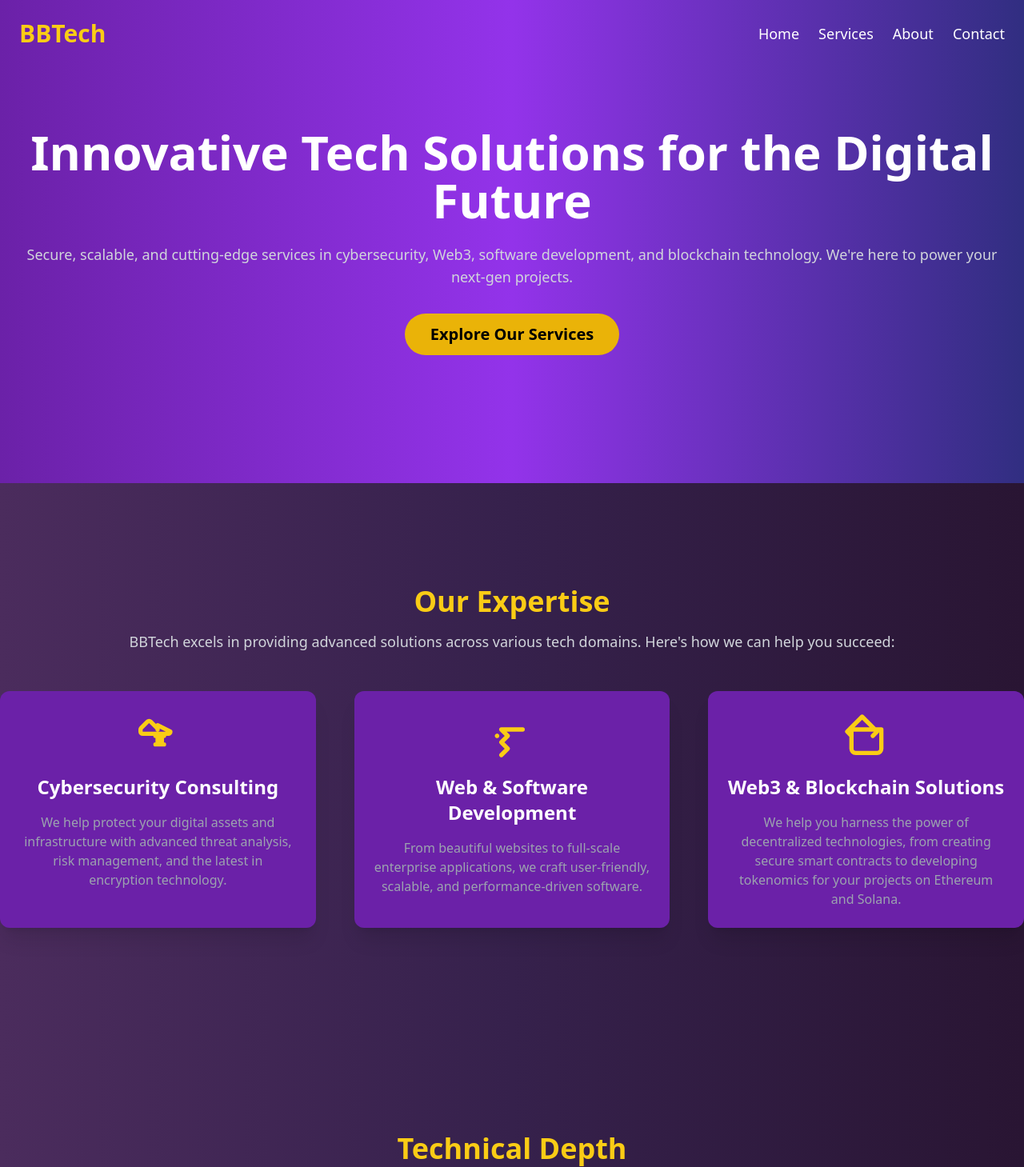
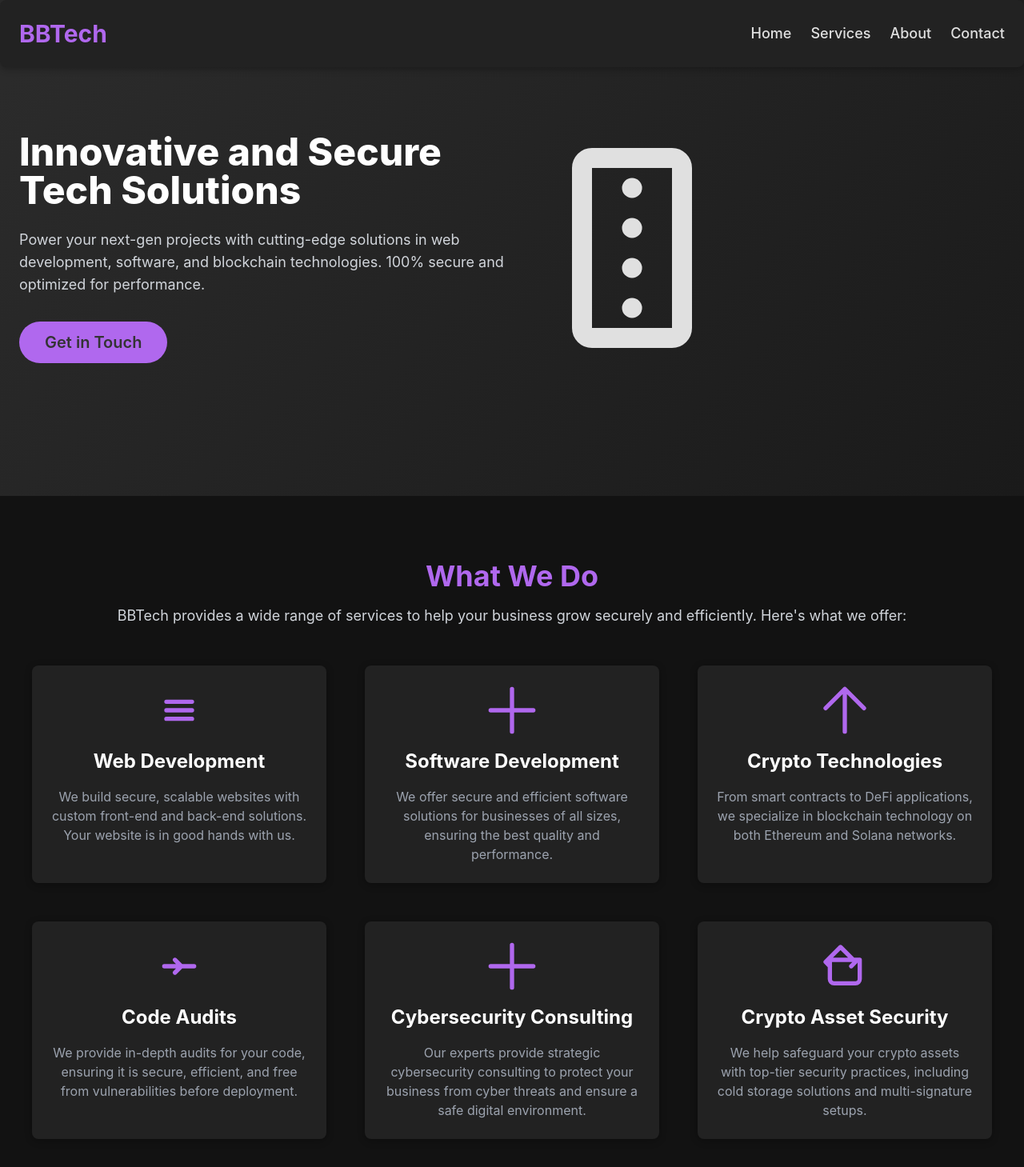
Before and after one commit to bbtechdotcloud/bbtechdotcloud.github.io, a plain HTML site: page index.html in a window 1280 px wide. Shown: the top 1459 px of the page at 80% size. Drawn offline with nearby package versions, Linux system fonts and the light colour scheme.

Commit message:
Update index.html

```diff
--- a/index.html
+++ b/index.html
@@ -5,33 +5,77 @@
   <meta charset="UTF-8">
   <meta name="viewport" content="width=device-width, initial-scale=1.0">
   <meta http-equiv="X-UA-Compatible" content="ie=edge">
-  <meta name="description" content="BBTech provides innovative tech solutions including cybersecurity consulting, web and software development, Web3 and blockchain solutions, and more. Empower your next-gen projects with our expertise.">
+  <meta name="description" content="BBTech provides innovative and secure tech solutions including web development, software development, blockchain, crypto asset security, and more. Empower your next-gen projects with our expertise.">
   <meta name="author" content="BBTech">
 
-
+  <!-- Open Graph meta tags for social media previews -->
   <meta property="og:title" content="BBTech - Tech Solutions">
-  <meta property="og:description" content="BBTech provides innovative tech solutions including cybersecurity consulting, web and software development, Web3 and blockchain solutions, and more. Empower your next-gen projects with our expertise.">
+  <meta property="og:description" content="BBTech provides innovative and secure tech solutions including web development, software development, blockchain, crypto asset security, and more. Empower your next-gen projects with our expertise.">
   <meta property="og:image" content="./bbtech.png">
   <meta property="og:url" content="https://bbtech.cloud">
   <meta property="og:type" content="website">
 
-
+  <!-- Twitter card meta tags -->
   <meta name="twitter:card" content="summary_large_image">
   <meta name="twitter:title" content="BBTech - Tech Solutions">
-  <meta name="twitter:description" content="BBTech provides innovative tech solutions including cybersecurity consulting, web and software development, Web3 and blockchain solutions, and more. Empower your next-gen projects with our expertise.">
+  <meta name="twitter:description" content="BBTech provides innovative and secure tech solutions including web development, software development, blockchain, crypto asset security, and more. Empower your next-gen projects with our expertise.">
   <meta name="twitter:image" content="./bbtech.png">
 
   <title>BBTech - Tech Solutions</title>
   <link rel="icon" href="./bbtech.png" type="image/png">
   <script src="https://cdn.tailwindcss.com"></script>
+  <script src="https://cdn.jsdelivr.net/npm/daisyui@1.25.2/dist/full.js"></script>
   <style>
-    /* Custom animations */
+    /* Custom Styles for Blockchair-like UI */
+    body {
+      font-family: 'Inter', sans-serif;
+      background-color: #121212;
+      color: #E0E0E0;
+    }
+
+    .gradient-bg {
+      background: linear-gradient(135deg, #2c2c2c 0%, #1a1a1a 100%);
+    }
+
+    .card-bg {
+      background-color: #222;
+      border-radius: 8px;
+      box-shadow: 0 2px 10px rgba(0, 0, 0, 0.3);
+
+    }
+
+    /* Card Hover effect */
+    .card:hover {
+      transform: scale(1.05);
+      transition: all 0.3s ease-in-out;
+    }
+
+    .text-yellow-custom {
+      color: #b068ee;
+    }
+
+    .btn-primary {
+      background-color: #b068ee;
+      color: #333;
+    }
+
+    .btn-primary:hover {
+      background-color: #b088ee;
+    }
+
+    /* Section Styling */
+    .section-padding {
+      padding: 80px 0;
+      margin-left: 2.5rem;
+      margin-right: 2.5rem;
+    }
+
+    /* Animation */
     @keyframes fadeInUp {
       0% {
         opacity: 0;
-        transform: translateY(50px);
+        transform: translateY(20px);
       }
-
       100% {
         opacity: 1;
         transform: translateY(0);
@@ -41,202 +85,204 @@
     .fade-in-up {
       animation: fadeInUp 1s ease-out forwards;
     }
-    /* Gradient background for the hero section */
-.hero {
-  background: linear-gradient(to right, #6a4c8c, #5a3f8c, #3e1e5d);
+
+    /* IPhone Animation */
+    @keyframes slideIn {
+      0% {
+        transform: translateX(-200px);
+        opacity: 0;
+      }
+      100% {
+        transform: translateX(0);
+        opacity: 1;
+      }
     }
 
-/* Darker gradient for the service and technical sections */
-.bg-gradient-to-r {
-  background: linear-gradient(to right, #4b2c5d, #36214c, #291533);
+    .iphone-svg {
+      width: 300px;
+      height: auto;
+      max-width: 100%;
+      animation: slideIn 1s ease-out forwards;
     }
 
-/* Lighter gradient for the call to action (explore services) button */
-.bg-yellow-500 {
-  background-color: #fbbf24;
+    /* Mobile Responsiveness */
+    @media (max-width: 768px) {
+      .hero {
+        text-align: center;
+        padding: 60px 20px;
       }
 
-.bg-yellow-400 {
-  background-color: #f59e0b;
+      .iphone-svg {
+        width: 250px;
+        margin-top: 20px;
       }
 
-/* Card background color and hover effect */
       .service-card {
-  background-color: #4b2c5d;
+        margin-bottom: 30px;
       }
 
-.service-card:hover {
-  background-color: #5a3f8c;
-  transform: scale(1.05);
-  transition: background-color 0.3s ease, transform 0.3s ease;
+      .btn-primary {
+        padding: 12px 30px;
+      }
     }
 
-/* Subtle gradient for the contact section */
-.bg-black {
-  background-color: #1a1a1a;
+    /* Mobile Responsive Grids */
+    @media (max-width: 480px) {
+      .container {
+        padding-left: 15px;
+        padding-right: 15px;
       }
 
-/* Navbar links and hover effect */
-.navbar a:hover {
-  color: #fbbf24;
-  transition: color 0.3s ease;
+      .hero {
+        padding: 50px 15px;
       }
 
-/* Text colors */
-.text-yellow-400 {
-  color: #fbbf24;
+      .section-padding {
+        padding: 60px 0;
       }
 
-.text-white {
-  color: #ffffff;
+      .service-card {
+        text-align: center;
       }
-
-.text-gray-300 {
-  color: #d1d5db;
     }
-
-.text-gray-400 {
-  color: #9ca3af;
-}
-
-/* Button background color for Explore Our Services */
-.btn-yellow {
-  background-color: #fbbf24;
-  transition: background-color 0.3s ease;
-}
-
-.btn-yellow:hover {
-  background-color: #f59e0b;
-}
-
-/* Fade-in animation */
-.fade-in-up {
-  animation: fadeInUp 1s ease-out forwards;
-}
-
-/* Gradient background for the technical depth section */
-#technical-topics {
-  background: linear-gradient(to right, #4b2c5d, #36214c, #291533);
-}
-
-/* Gradient background for the services section */
-#services {
-  background: linear-gradient(to right, #4b2c5d, #36214c, #291533);
-}
-
-/* Footer Section */
-#contact {
-  background-color: #1a1a1a;
-  color: white;
-}
-
-/* Fixing the text links for email */
-a {
-  color: #fbbf24;
-  transition: color 0.3s ease;
-}
-
-a:hover {
-  color: #f59e0b;
-}
-
   </style>
 </head>
 
-<body class="bg-gray-900 text-white">
+<body>
 
-
-<nav class="fixed top-0 left-0 w-full p-6 bg-transparent z-50">
-  <div class="flex items-center justify-between container mx-auto">
-    <a href="#" class="text-3xl font-bold text-yellow-400">BBTech</a>
-    <ul class="hidden md:flex space-x-6 text-lg font-medium">
+  <!-- Navbar -->
+<!-- Navbar -->
+<nav class="fixed top-0 left-0 w-full p-6 card-bg z-50">
+  <div class="container mx-auto flex items-center justify-between">
+    <a href="#" class="text-3xl font-bold text-yellow-custom">BBTech</a>
+    <ul class="flex space-x-6 text-lg font-medium">
       <li><a href="#home" class="hover:text-yellow-400 transition">Home</a></li>
       <li><a href="#services" class="hover:text-yellow-400 transition">Services</a></li>
       <li><a href="#about" class="hover:text-yellow-400 transition">About</a></li>
       <li><a href="#contact" class="hover:text-yellow-400 transition">Contact</a></li>
     </ul>
-    <!-- Mobile Menu -->
-    <div class="md:hidden">
-      <button id="menu-toggle" class="text-yellow-400">
-        <svg xmlns="http://www.w3.org/2000/svg" fill="none" viewBox="0 0 24 24" stroke="currentColor" class="w-6 h-6">
-          <path stroke-linecap="round" stroke-linejoin="round" stroke-width="2" d="M4 6h16M4 12h16M4 18h16"></path>
-        </svg>
-      </button>
-    </div>
-  </div>
-  <!-- Mobile Dropdown Menu -->
-  <div id="mobile-menu" class="md:hidden bg-gray-900 absolute top-20 left-0 w-full px-6 py-4 hidden">
-    <ul class="space-y-4 text-lg">
-      <li><a href="#home" class="text-yellow-400 hover:text-yellow-500">Home</a></li>
-      <li><a href="#services" class="text-yellow-400 hover:text-yellow-500">Services</a></li>
-      <li><a href="#about" class="text-yellow-400 hover:text-yellow-500">About</a></li>
-      <li><a href="#contact" class="text-yellow-400 hover:text-yellow-500">Contact</a></li>
-    </ul>
   </div>
 </nav>
 
-<script>
-  document.getElementById('menu-toggle').addEventListener('click', function() {
-    const menu = document.getElementById('mobile-menu');
-    menu.classList.toggle('hidden');
-  });
-</script>
 
-
-  <section class="hero bg-gradient-to-r from-purple-800 via-purple-600 to-indigo-900 text-center py-40" id="home">
-    <div class="container mx-auto px-6">
-      <h1 class="text-6xl font-extrabold text-white fade-in-up">Innovative Tech Solutions for the Digital Future</h1>
+  <!-- Hero Section -->
+  <section class="hero gradient-bg text-center py-40" id="home">
+    <div class="container mx-auto px-6 flex flex-col md:flex-row items-center justify-between">
+      <div class="w-full md:w-1/2 text-left">
+        <h1 class="text-5xl font-extrabold text-white fade-in-up">Innovative and Secure Tech Solutions</h1>
         <p class="text-lg text-gray-300 mt-6 fade-in-up" style="animation-delay: 0.3s;">
-        Secure, scalable, and cutting-edge services in cybersecurity, Web3, software development, and blockchain technology.
-        We're here to power your next-gen projects.
+          Power your next-gen projects with cutting-edge solutions in web development, software, and blockchain technologies. 100% secure and optimized for performance.
         </p>
-      <a href="#services" class="inline-block mt-8 bg-yellow-500 hover:bg-yellow-400 text-black py-3 px-8 rounded-full text-xl font-semibold transition">
-        Explore Our Services
+        <a href="#contact" class="inline-block mt-8 btn-primary py-3 px-8 rounded-full text-xl font-semibold transition">
+          Get in Touch
         </a>
+      </div>
+      <!-- iPhone SVG -->
+      <div class="w-full md:w-1/2 mt-8 md:mt-0">
+        <svg class="iphone-svg" xmlns="http://www.w3.org/2000/svg" viewBox="0 0 24 24" fill="none" stroke="currentColor">
+          <path stroke-linecap="round" stroke-linejoin="round" stroke-width="2" d="M8 3h8a1 1 0 011 1v16a1 1 0 01-1 1H8a1 1 0 01-1-1V4a1 1 0 011-1z" />
+          <path stroke-linecap="round" stroke-linejoin="round" stroke-width="2" d="M12 18h.01M12 14h.01M12 10h.01M12 6h.01" />
+        </svg>
+      </div>
     </div>
   </section>
 
-
-  <section class="py-32 bg-gradient-to-r from-purple-900 via-purple-800 to-purple-900" id="services">
+  <!-- Services Section -->
+<!-- Services Section -->
+<section class="section-padding" id="about">
   <div class="container mx-auto text-center">
-      <h2 class="text-4xl font-bold text-yellow-400 fade-in-up">Our Expertise</h2>
+    <h2 class="text-4xl font-bold text-yellow-custom fade-in-up">What We Do</h2>
     <p class="text-lg text-gray-300 mt-4 fade-in-up" style="animation-delay: 0.3s;">
-        BBTech excels in providing advanced solutions across various tech domains. Here's how we can help you succeed:
+      BBTech provides a wide range of services to help your business grow securely and efficiently. Here's what we offer:
     </p>
-      <div class="grid grid-cols-1 md:grid-cols-3 gap-12 mt-12">
-
-        <div class="service-card p-6 bg-purple-800 rounded-xl shadow-xl transform hover:scale-105 transition">
-          <svg class="w-16 h-16 mx-auto text-yellow-400 mb-4" xmlns="http://www.w3.org/2000/svg" fill="none" viewBox="0 0 24 24" stroke="currentColor">
-            <path stroke-linecap="round" stroke-linejoin="round" stroke-width="2" d="M13 16h-1v-4h1m2 0h-1v4h1m-4 0h1v-4h-1m1-5V9a1 1 0 00-.293-.707l-3-3a1 1 0 00-.707-.293 1 1 0 00-.707.293l-3 3A1 1 0 004 9v1a1 1 0 001 1h12a1 1 0 001-1z" />
+    <div class="grid grid-cols-1 sm:grid-cols-2 lg:grid-cols-3 gap-12 mt-12">
+      <!-- Service 1: Web Development (Front-end & Back-end) -->
+      <div class="service-card p-6 card-bg text-center">
+        <svg class="w-16 h-16 mx-auto text-yellow-custom mb-4" xmlns="http://www.w3.org/2000/svg" fill="none" viewBox="0 0 24 24" stroke="currentColor">
+          <path stroke-linecap="round" stroke-linejoin="round" stroke-width="2" d="M6 12h12M6 16h12M6 8h12" />
+        </svg>
+        <h3 class="text-2xl font-bold text-white">Web Development</h3>
+        <p class="text-gray-400 mt-4">We build secure, scalable websites with custom front-end and back-end solutions. Your website is in good hands with us.</p>
+      </div>
+      <!-- Service 2: Software Development -->
+      <div class="service-card p-6 card-bg text-center">
+        <svg class="w-16 h-16 mx-auto text-yellow-custom mb-4" xmlns="http://www.w3.org/2000/svg" fill="none" viewBox="0 0 24 24" stroke="currentColor">
+          <path stroke-linecap="round" stroke-linejoin="round" stroke-width="2" d="M12 2v20m10-10H2" />
+        </svg>
+        <h3 class="text-2xl font-bold text-white">Software Development</h3>
+        <p class="text-gray-400 mt-4">We offer secure and efficient software solutions for businesses of all sizes, ensuring the best quality and performance.</p>
+      </div>
+      <!-- Service 3: Crypto Technologies (Ethereum & Solana) -->
+      <div class="service-card p-6 card-bg text-center">
+        <svg class="w-16 h-16 mx-auto text-yellow-custom mb-4" xmlns="http://www.w3.org/2000/svg" fill="none" viewBox="0 0 24 24" stroke="currentColor">
+          <path stroke-linecap="round" stroke-linejoin="round" stroke-width="2" d="M3 11l9-9 9 9M12 2v20" />
+        </svg>
+        <h3 class="text-2xl font-bold text-white">Crypto Technologies</h3>
+        <p class="text-gray-400 mt-4">From smart contracts to DeFi applications, we specialize in blockchain technology on both Ethereum and Solana networks.</p>
+      </div>
+      <!-- Service 4: Code Audits -->
+      <div class="service-card p-6 card-bg text-center">
+        <svg class="w-16 h-16 mx-auto text-yellow-custom mb-4" xmlns="http://www.w3.org/2000/svg" fill="none" viewBox="0 0 24 24" stroke="currentColor">
+          <path stroke-linecap="round" stroke-linejoin="round" stroke-width="2" d="M10 9l3 3-3 3M5 12h14" />
+        </svg>
+        <h3 class="text-2xl font-bold text-white">Code Audits</h3>
+        <p class="text-gray-400 mt-4">We provide in-depth audits for your code, ensuring it is secure, efficient, and free from vulnerabilities before deployment.</p>
+      </div>
+      <!-- Service 5: Cybersecurity Consulting -->
+      <div class="service-card p-6 card-bg text-center">
+        <svg class="w-16 h-16 mx-auto text-yellow-custom mb-4" xmlns="http://www.w3.org/2000/svg" fill="none" viewBox="0 0 24 24" stroke="currentColor">
+          <path stroke-linecap="round" stroke-linejoin="round" stroke-width="2" d="M12 2v20m10-10H2" />
         </svg>
         <h3 class="text-2xl font-bold text-white">Cybersecurity Consulting</h3>
-          <p class="text-gray-400 mt-4">We help protect your digital assets and infrastructure with advanced threat analysis, risk management, and the latest in encryption technology.</p>
+        <p class="text-gray-400 mt-4">Our experts provide strategic cybersecurity consulting to protect your business from cyber threats and ensure a safe digital environment.</p>
       </div>
-
-        <div class="service-card p-6 bg-purple-800 rounded-xl shadow-xl transform hover:scale-105 transition">
-          <svg class="w-16 h-16 mx-auto text-yellow-400 mb-4" xmlns="http://www.w3.org/2000/svg" fill="none" viewBox="0 0 24 24" stroke="currentColor">
-            <path stroke-linecap="round" stroke-linejoin="round" stroke-width="2" d="M7 9l3 3-3 3m0 0l3 3-3 3M7 9h10M5 12h.01M5 12l-.01-.01M5 12h.01M5 12l-.01.01" />
-          </svg>
-          <h3 class="text-2xl font-bold text-white">Web & Software Development</h3>
-          <p class="text-gray-400 mt-4">From beautiful websites to full-scale enterprise applications, we craft user-friendly, scalable, and performance-driven software.</p>
-        </div>
-
-        <div class="service-card p-6 bg-purple-800 rounded-xl shadow-xl transform hover:scale-105 transition">
-          <svg class="w-16 h-16 mx-auto text-yellow-400 mb-4" xmlns="http://www.w3.org/2000/svg" fill="none" viewBox="0 0 24 24" stroke="currentColor">
+      <!-- Service 6: Crypto Asset Security -->
+      <div class="service-card p-6 card-bg text-center">
+        <svg class="w-16 h-16 mx-auto text-yellow-custom mb-4" xmlns="http://www.w3.org/2000/svg" fill="none" viewBox="0 0 24 24" stroke="currentColor">
           <path stroke-linecap="round" stroke-linejoin="round" stroke-width="2" d="M5 12l-2-2 7-7 7 7-2 2M7 20h10a2 2 0 002-2V9H5v9a2 2 0 002 2z" />
         </svg>
-          <h3 class="text-2xl font-bold text-white">Web3 & Blockchain Solutions</h3>
-          <p class="text-gray-400 mt-4">We help you harness the power of decentralized technologies, from creating secure smart contracts to developing tokenomics for your projects on Ethereum and Solana.</p>
+        <h3 class="text-2xl font-bold text-white">Crypto Asset Security</h3>
+        <p class="text-gray-400 mt-4">We help safeguard your crypto assets with top-tier security practices, including cold storage solutions and multi-signature setups.</p>
+      </div>
+      <!-- Service 7: Smart Contract Development -->
+      <div class="service-card p-6 card-bg text-center">
+        <svg class="w-16 h-16 mx-auto text-yellow-custom mb-4" xmlns="http://www.w3.org/2000/svg" fill="none" viewBox="0 0 24 24" stroke="currentColor">
+          <path stroke-linecap="round" stroke-linejoin="round" stroke-width="2" d="M5 12h4m0 0h4m-4 0v4m4-4v4" />
+        </svg>
+        <h3 class="text-2xl font-bold text-white">Smart Contract Development</h3>
+        <p class="text-gray-400 mt-4">We design and deploy smart contracts on blockchain platforms to ensure secure and automated transactions for your decentralized projects.</p>
+      </div>
+      <!-- Service 8: Legal Compliance for Crypto -->
+      <div class="service-card p-6 card-bg text-center">
+        <svg class="w-16 h-16 mx-auto text-yellow-custom mb-4" xmlns="http://www.w3.org/2000/svg" fill="none" viewBox="0 0 24 24" stroke="currentColor">
+          <path stroke-linecap="round" stroke-linejoin="round" stroke-width="2" d="M12 2v20m10-10H2" />
+        </svg>
+        <h3 class="text-2xl font-bold text-white">Legal Compliance for Crypto</h3>
+        <p class="text-gray-400 mt-4">We guide businesses through legal frameworks to ensure your crypto projects comply with regulations in your jurisdiction.</p>
+      </div>
+      <!-- Service 9: Blockchain Strategy & Consultation -->
+      <div class="service-card p-6 card-bg text-center">
+        <svg class="w-16 h-16 mx-auto text-yellow-custom mb-4" xmlns="http://www.w3.org/2000/svg" fill="none" viewBox="0 0 24 24" stroke="currentColor">
+          <path stroke-linecap="round" stroke-linejoin="round" stroke-width="2" d="M12 2v20m10-10H2" />
+        </svg>
+        <h3 class="text-2xl font-bold text-white">Blockchain Strategy & Consultation</h3>
+        <p class="text-gray-400 mt-4">We offer strategic consultation to help you leverage blockchain technology in your business, whether you're developing new solutions or optimizing existing processes.</p>
       </div>
     </div>
   </div>
 </section>
 
 
-  <section class="py-32 bg-gradient-to-r from-indigo-800 via-purple-800 to-indigo-900" id="technical-topics">
-    <div class="container mx-auto text-center">
-      <h2 class="text-4xl font-bold text-yellow-400 fade-in-up">Technical Depth</h2>
-      <p class="text-lg text-gray-300 mt
+  <!-- Contact Section -->
+  <section id="contact" class="py-40">
+    <div class="container mx-auto text-center text-white">
+      <h2 class="text-4xl font-bold mb-4">Contact Us</h2>
+      <p class="text-lg mb-8">Let us help you achieve secure, innovative tech solutions for your next project.</p>
+      <a href="mailto:sales@bbtech.cloud" class="btn-primary py-3 px-8 rounded-full text-xl font-semibold transition">
+        Get in Touch
+      </a>
+    </div>
+  </section>
+</body>
 
--4 fade-in-up" style="animation-delay: 0.3s;"> At BBTech, we're not just about implementing solutions – we're about mastering the latest technologies. Here's a deep dive into the technical expertise we offer: </p> <div class="grid grid-cols-1 md:grid-cols-2 lg:grid-cols-3 gap-12 mt-12">  <div class="p-6 bg-purple-800 rounded-xl shadow-xl transform hover:scale-105 transition"> <h3 class="text-2xl font-bold text-white">Blockchain Development</h3> <p class="text-gray-400 mt-4">Our team designs and develops custom blockchain solutions, including decentralized applications (dApps), token creation, and smart contract audits on Ethereum and Solana.</p> </div>  <div class="p-6 bg-purple-800 rounded-xl shadow-xl transform hover:scale-105 transition"> <h3 class="text-2xl font-bold text-white">Advanced Cybersecurity</h3> <p class="text-gray-400 mt-4">We conduct comprehensive vulnerability assessments, penetration testing, and cybersecurity architecture design to safeguard your digital assets against cyber threats.</p> </div>  <div class="p-6 bg-purple-800 rounded-xl shadow-xl transform hover:scale-105 transition"> <h3 class="text-2xl font-bold text-white">DevOps & Cloud Solutions</h3> <p class="text-gray-400 mt-4">We specialize in cloud-native architectures, continuous integration/continuous deployment (CI/CD) pipelines, and DevOps practices to streamline your software development lifecycle.</p> </div> </div> </div>
-</section>  <section class="py-32 bg-black text-center" id="contact"> <div class="container mx-auto"> <h2 class="text-4xl font-bold text-yellow-400 fade-in-up">Contact Us</h2> <p class="text-lg text-gray-300 mt-4 fade-in-up" style="animation-delay: 0.3s;"> Have a project in mind? Reach out to us at <a href="mailto:sales@bbtech.cloud" class="text-yellow-400">sales@bbtech.cloud</a>. </p> </div> </section> </body> </html>
+</html>
```
Lines whose indentation alone changed are shown as unchanged.
